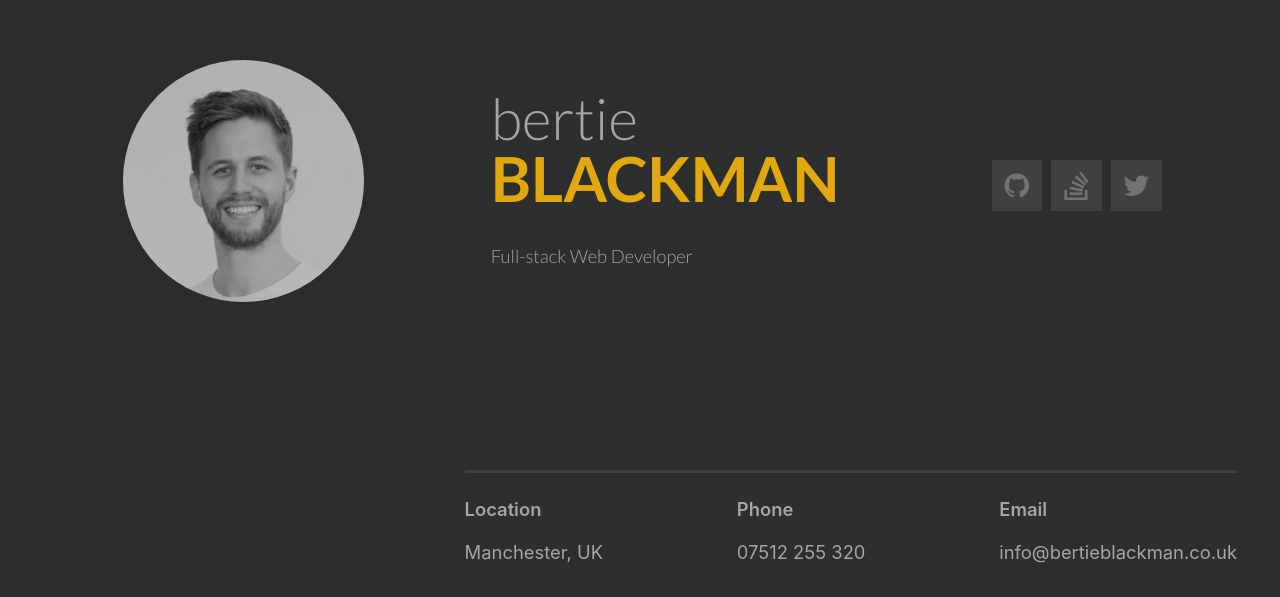
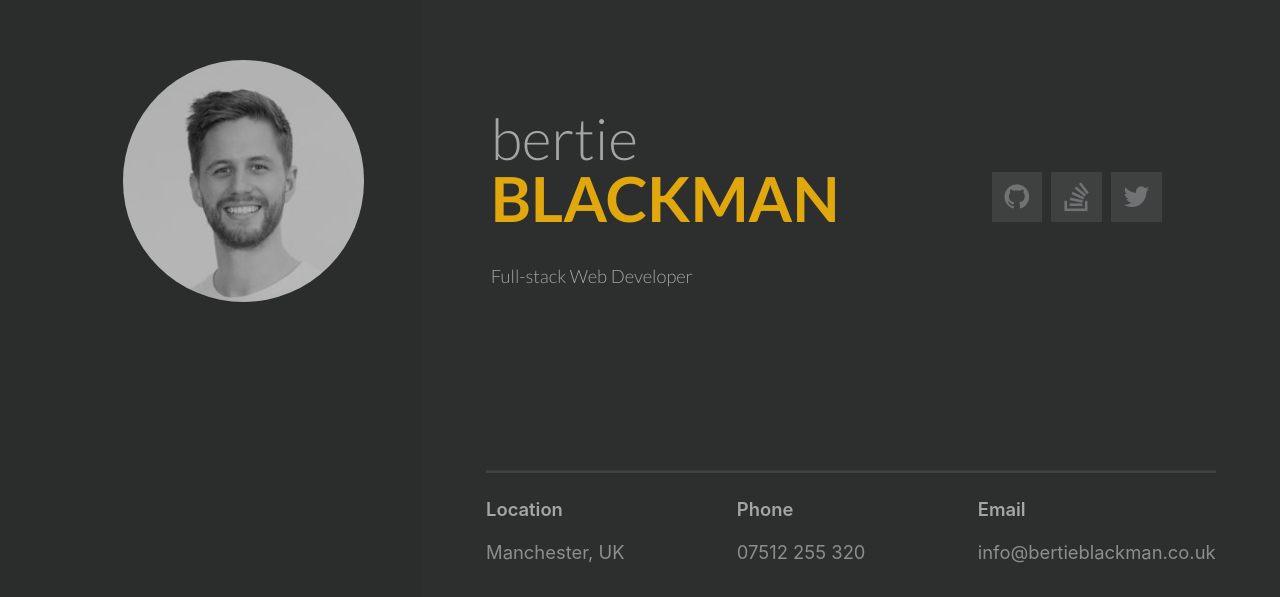
Before and after one commit to covertbert/bertie-blackman-portfolio, a Vue app: page / in a window 1280 px wide. Shown: the part 203-800 px from the top of the page. Built offline with nearby package versions, Linux system fonts and the light colour scheme.

Commit message:
Header padding/margin tweaks

```diff
--- a/src/components/layout/HeaderComponent.vue
+++ b/src/components/layout/HeaderComponent.vue
@@ -117,6 +117,7 @@
     font-family $lato-light
 
     @media (min-width $break-lg)
+      margin-bottom 0
       text-align left !important
 
   .right-column
@@ -138,14 +139,14 @@
     background-color $quinary-gray
     @media (min-width $break-lg)
       height 2px
-      width 90%
+      width 85%
       margin-top 1.4rem
 
   .info-section-items
     @media (min-width $break-lg)
       display flex
       justify-content space-between
-      width 90%
+      width 85%
 
   .info-section-items__block
     display flex
@@ -156,7 +157,7 @@
 
   .info-section-items__key,
   .info-section-items__value
-    font-size 1rem
+    font-size .9rem
     color $tertiary-gray
     @media (min-width $break-lg)
       font-size .8rem
@@ -168,4 +169,7 @@
       margin-top 0
       margin-bottom .7rem
 
+  .info-section-items__value
+    opacity .8
+
 </style>
--- a/src/components/social/SocialMediaButtonsComponent.vue
+++ b/src/components/social/SocialMediaButtonsComponent.vue
@@ -56,6 +56,7 @@
     display flex
     justify-content center
     @media (min-width $break-lg)
+      margin-bottom 0
       align-items center
 
   .social-media__button
```
